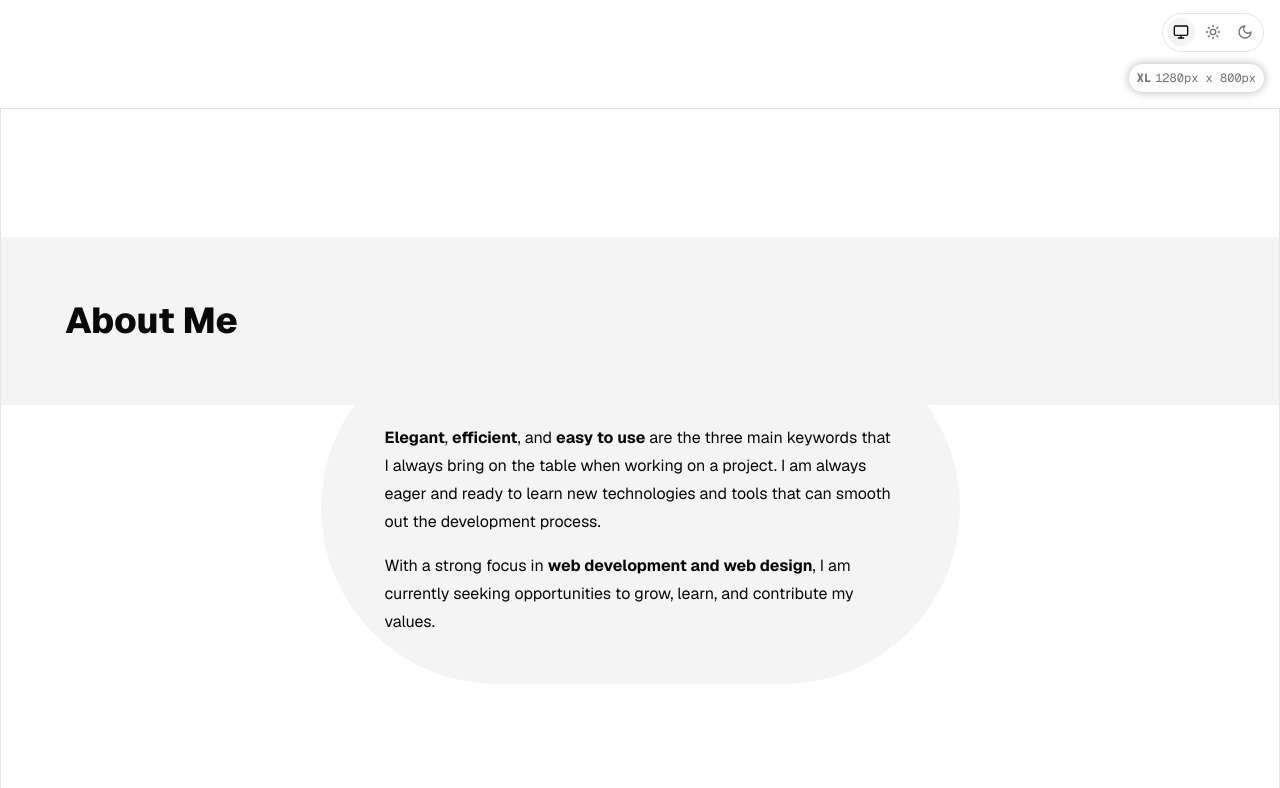
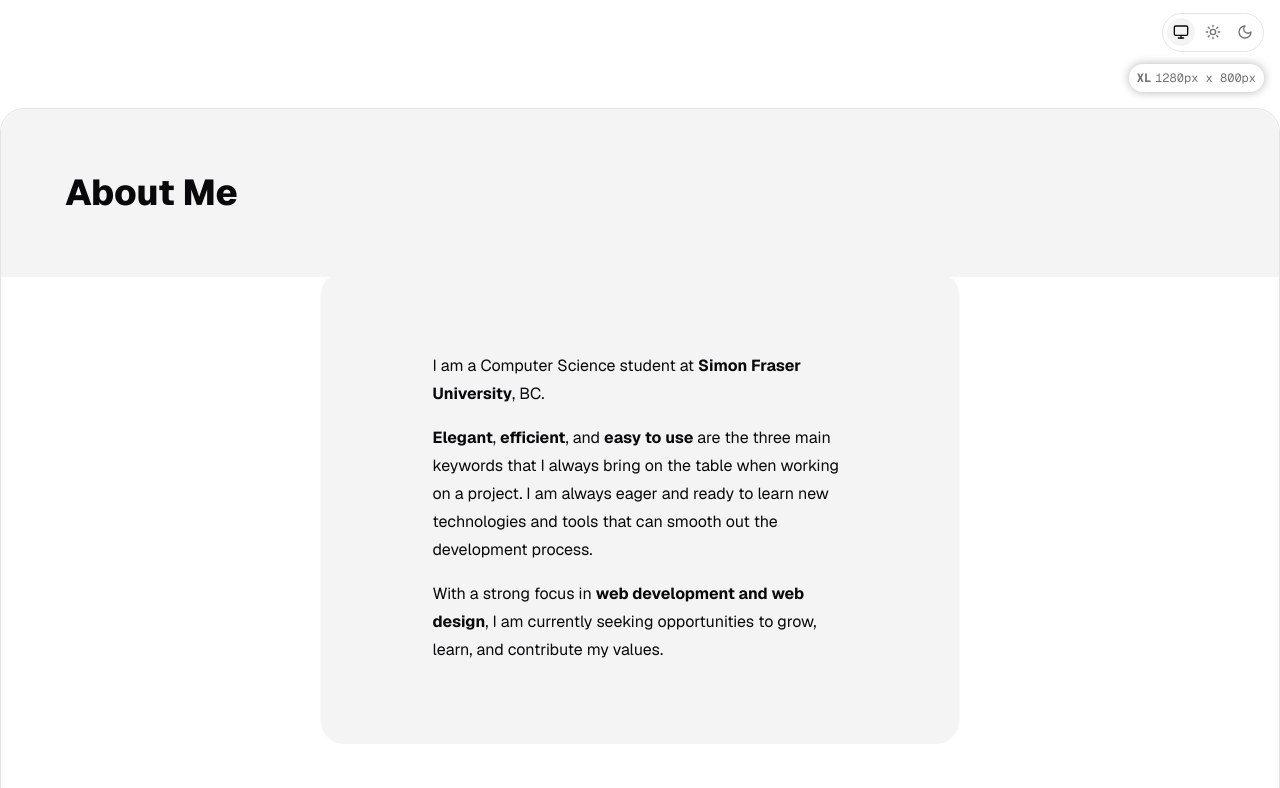
Before and after one commit to thanhtonhuynh/portfolio, a Next.js app: page / in a window 1280 px wide. Shown: the part 692-1480 px from the top of the page. Built offline with nearby package versions, Linux system fonts and the light colour scheme.

Commit message:
fix about section

```diff
--- a/src/components/About.tsx
+++ b/src/components/About.tsx
@@ -1,12 +1,9 @@
 export function About() {
   return (
-    <section
-      id="about"
-      className="relative mb-4 flex min-h-screen flex-col items-center justify-center border"
-    >
-      <h2 className="absolute top-32 w-full bg-muted p-16 text-4xl font-extrabold">About Me</h2>
+    <section id="about" className="relative mb-4 flex min-h-screen flex-col rounded-3xl border">
+      <h2 className="w-full rounded-t-3xl bg-muted p-16 text-4xl font-extrabold">About Me</h2>
 
-      <div className="flex w-1/2 flex-col space-y-4 rounded-full bg-muted p-12 px-16 leading-7">
+      <div className="absolute left-1/2 top-1/2 flex w-1/2 -translate-x-1/2 -translate-y-1/2 flex-col space-y-4 rounded-3xl bg-muted p-20 px-28 leading-7">
         <p className="">
           I am a Computer Science student at{" "}
           <span className="font-bold">Simon Fraser University</span>, BC.
```
